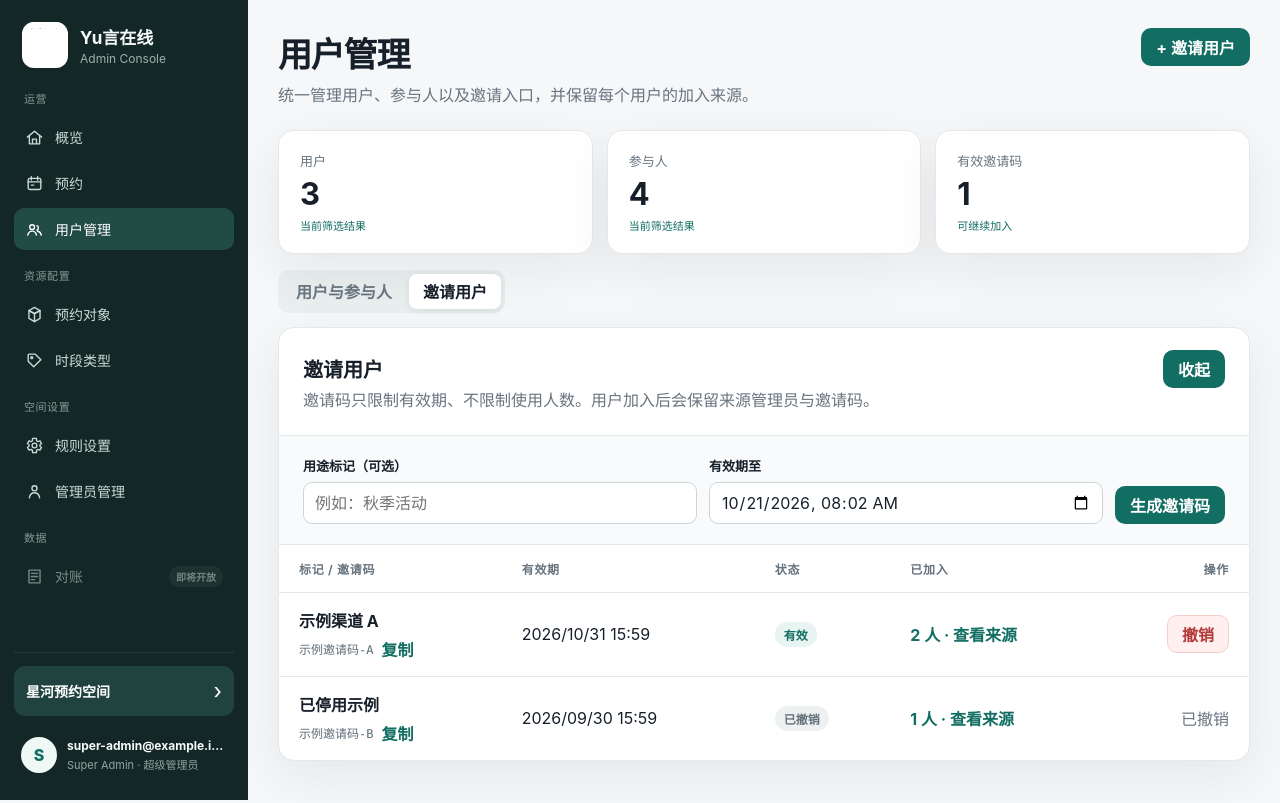
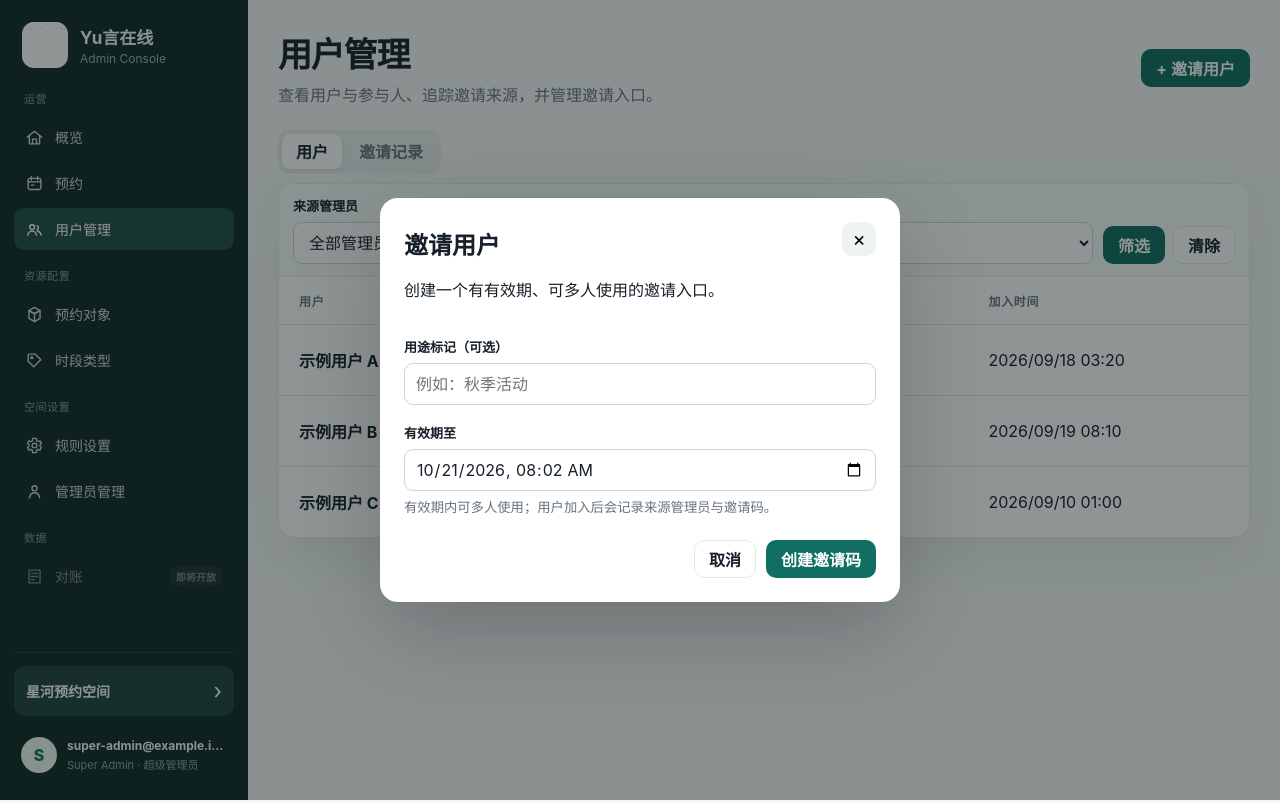
Before and after one commit to huangshirui/yuke, a Vue app in the folder apps/admin/: page /spaces/sp_demo_alpha/users in a window 1280 px wide. Both pictures are taken after a click on the button "+ 邀请用户". Built offline with nearby package versions, Linux system fonts and the light colour scheme.

Commit message:
refactor(admin): make user management page and modal based

```diff
--- a/apps/admin/src/views/UsersView.vue
+++ b/apps/admin/src/views/UsersView.vue
@@ -1,9 +1,8 @@
 <script setup lang="ts">
 import { computed, onMounted, reactive, ref, watch } from 'vue'
-import { useRoute } from 'vue-router'
+import { useRoute, useRouter } from 'vue-router'
 import { getAdminApi } from '../services/adminApi'
 import type {
-  AdminMemberDetail,
   AdminMemberSummary,
   AdminUserSummary,
   InviteMemberSummary,
@@ -12,12 +11,12 @@ import type {
 
 const api = getAdminApi()
 const route = useRoute()
+const router = useRouter()
 
 const members = ref<AdminMemberSummary[]>([])
 const admins = ref<AdminUserSummary[]>([])
 const invites = ref<InviteSummary[]>([])
 const inviteMembers = ref<InviteMemberSummary[]>([])
-const selectedMember = ref<AdminMemberDetail | null>(null)
 const selectedInvite = ref<InviteSummary | null>(null)
 
 const loading = ref(true)
@@ -25,8 +24,7 @@ const saving = ref(false)
 const error = ref('')
 const notice = ref('')
 const activeTab = ref<'members' | 'invites'>('members')
-const showInviteForm = ref(false)
-const memberNoteDraft = ref('')
+const inviteModalOpen = ref(false)
 
 const filters = reactive({
   invitedByAdminId: '',
@@ -38,14 +36,6 @@ const inviteForm = reactive({
 })
 
 const spaceId = computed(() => String(route.params.spaceId || ''))
-const activeInviteCount = computed(() =>
-  invites.value.filter((invite) =>
-    invite.status === 'active' && new Date(invite.expiresAt).getTime() > Date.now()
-  ).length
-)
-const participantCount = computed(() =>
-  members.value.reduce((total, member) => total + member.participantCount, 0)
-)
 
 function defaultExpiry() {
   const date = new Date()
@@ -86,7 +76,6 @@ function inviteLabel(inviteId: string) {
 async function load() {
   loading.value = true
   clearFeedback()
-  selectedMember.value = null
   selectedInvite.value = null
   try {
     const [nextMembers, nextAdmins, nextInvites] = await Promise.all([
@@ -107,7 +96,6 @@ async function load() {
 async function applyFilters() {
   loading.value = true
   clearFeedback()
-  selectedMember.value = null
   try {
     members.value = await api.listMembers(spaceId.value, {
       invitedByAdminId: filters.invitedByAdminId || undefined,
@@ -126,56 +114,18 @@ async function resetFilters() {
   await applyFilters()
 }
 
-async function openMember(member: AdminMemberSummary) {
-  clearFeedback()
-  try {
-    selectedMember.value = await api.getMember(spaceId.value, member.membershipId)
-    memberNoteDraft.value = selectedMember.value.adminNote ?? ''
-  } catch (cause) {
-    error.value = cause instanceof Error ? cause.message : '用户详情加载失败。'
-  }
-}
-
-async function saveMemberNote() {
-  if (!selectedMember.value) return
-  saving.value = true
-  clearFeedback()
-  try {
-    const value = memberNoteDraft.value.trim() || null
-    await api.updateMemberAdminNote(spaceId.value, selectedMember.value.membershipId, value)
-    selectedMember.value.adminNote = value
-    const summary = members.value.find(
-      (item) => item.membershipId === selectedMember.value?.membershipId
-    )
-    if (summary) summary.adminNote = value
-    notice.value = '用户内部备注已保存。'
-  } catch (cause) {
-    error.value = cause instanceof Error ? cause.message : '内部备注保存失败。'
-  } finally {
-    saving.value = false
-  }
-}
-
-async function saveParticipantNote(participantId: string, value: string | null) {
-  if (!selectedMember.value) return
-  saving.value = true
-  clearFeedback()
-  try {
-    const next = value?.trim() || null
-    await api.updateParticipantAdminNote(spaceId.value, participantId, next)
-    const participant = selectedMember.value.participants.find((item) => item.id === participantId)
-    if (participant) participant.adminNote = next
-    notice.value = '参与人内部备注已保存。'
-  } catch (cause) {
-    error.value = cause instanceof Error ? cause.message : '参与人备注保存失败。'
-  } finally {
-    saving.value = false
-  }
+function openMember(member: AdminMemberSummary) {
+  router.push(
+    '/spaces/' + encodeURIComponent(spaceId.value) +
+    '/users/' + encodeURIComponent(member.membershipId)
+  )
 }
 
 function startInvite() {
-  activeTab.value = 'invites'
-  showInviteForm.value = true
+  clearFeedback()
+  inviteForm.label = ''
+  inviteForm.expiresAt = defaultExpiry()
+  inviteModalOpen.value = true
 }
 
 async function createInvite() {
@@ -191,10 +141,9 @@ async function createInvite() {
       expiresAt: new Date(inviteForm.expiresAt).toISOString(),
     })
     invites.value = await api.listInvites(spaceId.value)
-    inviteForm.label = ''
-    inviteForm.expiresAt = defaultExpiry()
-    showInviteForm.value = false
-    notice.value = '邀请码已创建。'
+    inviteModalOpen.value = false
+    activeTab.value = 'invites'
+    notice.value = '邀请码已创建，可在邀请记录中复制。'
   } catch (cause) {
     error.value = cause instanceof Error ? cause.message : '邀请码创建失败。'
   } finally {
@@ -242,10 +191,10 @@ onMounted(load)
 
 <template>
   <main class="page users-page">
-    <section class="page-heading">
+    <section class="page-heading page-heading--compact">
       <div>
         <h1>用户管理</h1>
-        <p>统一管理用户、参与人以及邀请入口，并保留每个用户的加入来源。</p>
+        <p>查看用户与参与人、追踪邀请来源，并管理邀请入口。</p>
       </div>
       <button class="button button--primary" @click="startInvite">+ 邀请用户</button>
     </section>
@@ -253,19 +202,13 @@ onMounted(load)
     <div v-if="error" class="alert alert--error">{{ error }}</div>
     <div v-if="notice" class="alert alert--success">{{ notice }}</div>
 
-    <section class="overview-metrics users-metrics">
-      <article class="overview-metric"><span>用户</span><strong>{{ members.length }}</strong><small>当前筛选结果</small></article>
-      <article class="overview-metric"><span>参与人</span><strong>{{ participantCount }}</strong><small>当前筛选结果</small></article>
-      <article class="overview-metric"><span>有效邀请码</span><strong>{{ activeInviteCount }}</strong><small>可继续加入</small></article>
-    </section>
-
-    <nav class="section-tabs" aria-label="用户管理子导航">
-      <button :class="{ active: activeTab === 'members' }" @click="activeTab = 'members'">用户与参与人</button>
-      <button :class="{ active: activeTab === 'invites' }" @click="activeTab = 'invites'">邀请用户</button>
+    <nav class="section-tabs compact-tabs" aria-label="用户管理子导航">
+      <button :class="{ active: activeTab === 'members' }" @click="activeTab = 'members'">用户</button>
+      <button :class="{ active: activeTab === 'invites' }" @click="activeTab = 'invites'">邀请记录</button>
     </nav>
 
     <section v-if="activeTab === 'members'" class="panel">
-      <div class="filter-bar">
+      <div class="filter-bar compact-filter-bar">
         <label class="field">
           <span>来源管理员</span>
           <select v-model="filters.invitedByAdminId">
@@ -290,10 +233,17 @@ onMounted(load)
       <div v-else class="table-wrap">
         <table>
           <thead>
-            <tr><th>用户</th><th>参与人</th><th>邀请来源</th><th>加入时间</th><th class="align-right">操作</th></tr>
+            <tr><th>用户</th><th>参与人</th><th>邀请来源</th><th>加入时间</th></tr>
           </thead>
           <tbody>
-            <tr v-for="member in members" :key="member.membershipId">
+            <tr
+              v-for="member in members"
+              :key="member.membershipId"
+              class="clickable-row"
+              tabindex="0"
+              @click="openMember(member)"
+              @keydown.enter.prevent="openMember(member)"
+            >
               <td><strong>{{ member.nickname || '未命名用户' }}</strong></td>
               <td>{{ member.participantCount }} 个</td>
               <td>
@@ -301,82 +251,20 @@ onMounted(load)
                 <small class="muted">{{ inviteLabel(member.inviteCodeId) }}</small>
               </td>
               <td>{{ formatDate(member.joinedAt) }}</td>
-              <td class="align-right"><button class="button button--ghost" @click="openMember(member)">查看详情</button></td>
             </tr>
-            <tr v-if="members.length === 0"><td colspan="5" class="empty-cell">当前条件下没有用户。</td></tr>
+            <tr v-if="members.length === 0"><td colspan="4" class="empty-cell">当前条件下没有用户。</td></tr>
           </tbody>
         </table>
       </div>
-
-      <aside v-if="selectedMember" class="source-panel member-detail-panel">
-        <div class="source-panel__heading">
-          <div>
-            <span class="eyebrow">Member Detail</span>
-            <h3>{{ selectedMember.nickname || '未命名用户' }}</h3>
-            <p class="muted">{{ selectedMember.participantCount }} 个参与人 · {{ selectedMember.bookingCount }} 条预约记录</p>
-          </div>
-          <button class="icon-button" aria-label="关闭用户详情" @click="selectedMember = null">×</button>
-        </div>
-
-        <div class="detail-meta">
-          <div><span>来源管理员</span><strong>{{ adminLabel(selectedMember.invitedByAdminId) }}</strong></div>
-          <div><span>来源邀请码</span><strong>{{ inviteLabel(selectedMember.inviteCodeId) }}</strong></div>
-          <div><span>加入时间</span><strong>{{ formatDate(selectedMember.joinedAt) }}</strong></div>
-        </div>
-
-        <div class="note-editor">
-          <label class="field">
-            <span>用户内部备注</span>
-            <textarea v-model="memberNoteDraft" rows="3" placeholder="仅管理端可见"></textarea>
-          </label>
-          <button class="button button--primary" :disabled="saving" @click="saveMemberNote">保存用户备注</button>
-        </div>
-
-        <div class="participant-list">
-          <article v-for="participant in selectedMember.participants" :key="participant.id" class="participant-card">
-            <div class="participant-card__heading">
-              <div>
-                <strong>{{ participant.name }}</strong>
-                <small>{{ participant.birthMonth }}</small>
-              </div>
-              <span class="status-pill" :class="participant.status === 'active' ? 'status-pill--active' : 'status-pill--disabled'">
-                {{ participant.status === 'active' ? '启用' : '已停用' }}
-              </span>
-            </div>
-            <div class="participant-notes">
-              <div><span>用户备注</span><p>{{ participant.userNote || '无' }}</p></div>
-              <label class="field">
-                <span>管理员内部备注</span>
-                <textarea v-model="participant.adminNote" rows="2" placeholder="仅管理端可见"></textarea>
-                <button class="button button--ghost" :disabled="saving" @click="saveParticipantNote(participant.id, participant.adminNote)">保存参与人备注</button>
-              </label>
-            </div>
-          </article>
-        </div>
-      </aside>
     </section>
 
     <section v-else class="panel">
-      <div class="panel-heading">
+      <div class="compact-panel-heading">
         <div>
-          <h2>邀请用户</h2>
-          <p>邀请码只限制有效期、不限制使用人数。用户加入后会保留来源管理员与邀请码。</p>
+          <h2>邀请记录</h2>
+          <p>邀请码只限制有效期、不限制使用人数；加入后会保留来源。</p>
         </div>
-        <button class="button button--primary" @click="showInviteForm = !showInviteForm">{{ showInviteForm ? '收起' : '+ 新建邀请码' }}</button>
       </div>
-
-      <form v-if="showInviteForm" class="invite-form" @submit.prevent="createInvite">
-        <label class="field">
-          <span>用途标记（可选）</span>
-          <input v-model="inviteForm.label" placeholder="例如：秋季活动" />
-        </label>
-        <label class="field">
-          <span>有效期至</span>
-          <input v-model="inviteForm.expiresAt" type="datetime-local" />
-        </label>
-        <button class="button button--primary" :disabled="saving">{{ saving ? '创建中…' : '生成邀请码' }}</button>
-      </form>
-
       <div class="table-wrap">
         <table>
           <thead><tr><th>标记 / 邀请码</th><th>有效期</th><th>状态</th><th>已加入</th><th class="align-right">操作</th></tr></thead>
@@ -394,23 +282,65 @@ onMounted(load)
                 <span v-else class="muted">已撤销</span>
               </td>
             </tr>
-            <tr v-if="invites.length === 0"><td colspan="5" class="empty-cell">还没有邀请码。点击右上角创建第一个邀请入口。</td></tr>
+            <tr v-if="invites.length === 0"><td colspan="5" class="empty-cell">还没有邀请码。点击右上角“邀请用户”创建第一个邀请入口。</td></tr>
           </tbody>
         </table>
       </div>
+    </section>
 
-      <aside v-if="selectedInvite" class="source-panel">
-        <div class="source-panel__heading">
-          <div><span class="eyebrow">Invite Source</span><h3>{{ selectedInvite.label || selectedInvite.code }} 的来源用户</h3></div>
+    <div v-if="inviteModalOpen" class="modal-backdrop" @click.self="inviteModalOpen = false">
+      <form class="modal invite-modal" role="dialog" aria-modal="true" aria-label="邀请用户" @submit.prevent="createInvite">
+        <div class="modal-heading">
+          <div><h2>邀请用户</h2><p>创建一个有有效期、可多人使用的邀请入口。</p></div>
+          <button type="button" class="icon-button" aria-label="关闭邀请用户" @click="inviteModalOpen = false">×</button>
+        </div>
+        <div class="form-stack">
+          <label class="field">
+            <span>用途标记（可选）</span>
+            <input v-model="inviteForm.label" placeholder="例如：秋季活动" />
+          </label>
+          <label class="field">
+            <span>有效期至</span>
+            <input v-model="inviteForm.expiresAt" type="datetime-local" />
+            <small>有效期内可多人使用；用户加入后会记录来源管理员与邀请码。</small>
+          </label>
+          <div class="modal-actions">
+            <button type="button" class="button button--ghost" @click="inviteModalOpen = false">取消</button>
+            <button class="button button--primary" :disabled="saving">{{ saving ? '创建中…' : '创建邀请码' }}</button>
+          </div>
+        </div>
+      </form>
+    </div>
+
+    <div v-if="selectedInvite" class="modal-backdrop" @click.self="selectedInvite = null">
+      <section class="modal invite-source-modal" role="dialog" aria-modal="true" aria-label="邀请来源用户">
+        <div class="modal-heading">
+          <div>
+            <h2>{{ selectedInvite.label || selectedInvite.code }}</h2>
+            <p>通过这个邀请码加入的用户</p>
+          </div>
           <button class="icon-button" aria-label="关闭来源用户" @click="selectedInvite = null">×</button>
         </div>
         <div v-if="inviteMembers.length === 0" class="empty-state">还没有用户通过这个邀请码加入。</div>
-        <div v-else class="member-list">
-          <article v-for="member in inviteMembers" :key="member.membershipId" class="member-card">
-            <div><strong>{{ member.nickname || '未命名用户' }}</strong><small>{{ member.participantCount }} 个参与人 · {{ formatDate(member.joinedAt) }} 加入</small></div>
-          </article>
+        <div v-else class="member-list modal-member-list">
+          <button
+            v-for="member in inviteMembers"
+            :key="member.membershipId"
+            class="member-card clickable-member-card"
+            @click="openMember(member)"
+          >
+            <div>
+              <strong>{{ member.nickname || '未命名用户' }}</strong>
+              <small>{{ member.participantCount }} 个参与人 · {{ formatDate(member.joinedAt) }} 加入</small>
+            </div>
+            <span class="row-chevron">›</span>
+          </button>
         </div>
-      </aside>
-    </section>
+      </section>
+    </div>
   </main>
 </template>
+
+<style scoped>
+.compact-filter-bar{padding:12px 14px;gap:10px}.compact-panel-heading{min-height:50px;padding:8px 16px;border-bottom:1px solid var(--line);display:flex;align-items:center;justify-content:space-between}.compact-panel-heading h2{margin:0;font-size:15px}.compact-panel-heading p{margin:3px 0 0;color:var(--muted);font-size:12px}.invite-modal{width:min(520px,100%)}.invite-source-modal{width:min(620px,100%)}.modal-member-list{padding:6px}.clickable-member-card{width:100%;border:0;background:#fff;color:var(--ink);display:flex;align-items:center;justify-content:space-between;text-align:left;border-radius:8px}.clickable-member-card:hover{background:#f7f9f9}.compact-tabs{margin-bottom:10px}
+</style>
```
